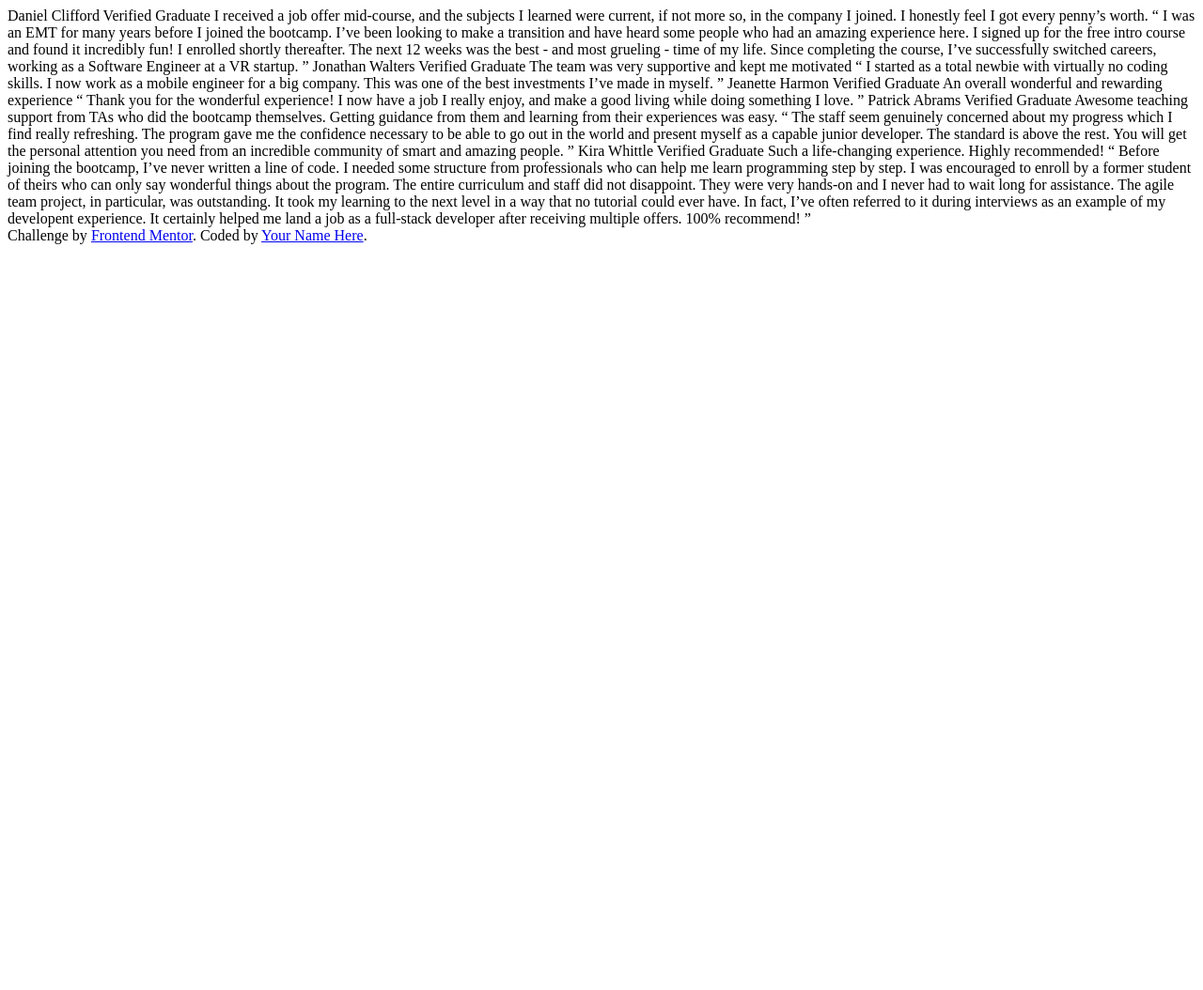
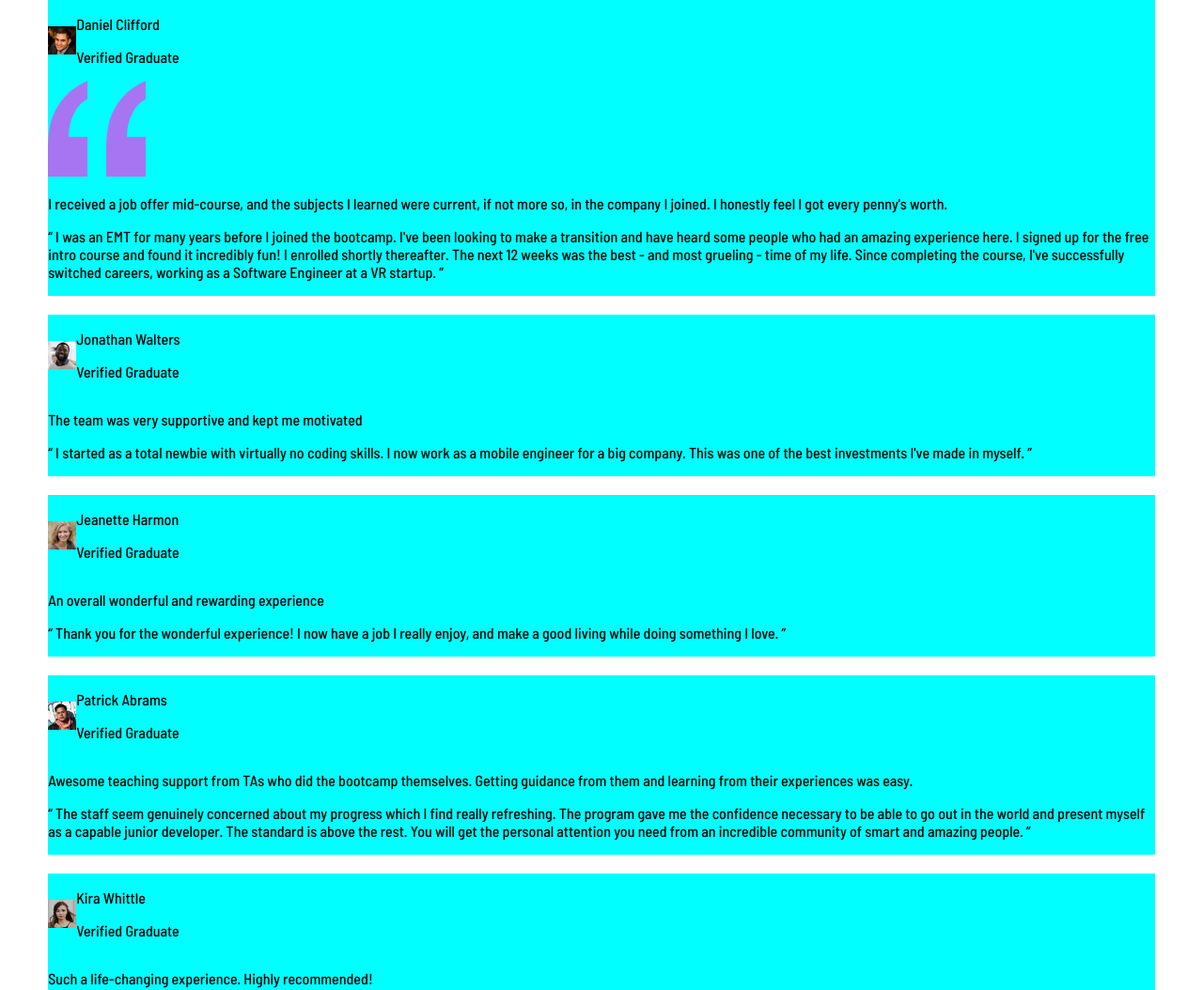
Before and after one commit to bea-jpg/testimonials-grid-section-main, a plain HTML site: page index.html in a window 1280 px wide. Shown: the top 1054 px of the page at 94% size. Before the commit the page ends 800 px from the top, so only its background shows below. Drawn offline with Linux system fonts and the light colour scheme.

Commit message:
Second Commit

```diff
--- a/index.html
+++ b/index.html
@@ -1,71 +1,140 @@
 <!DOCTYPE html>
 <html lang="en">
+
 <head>
   <meta charset="UTF-8">
-  <meta name="viewport" content="width=device-width, initial-scale=1.0"> <!-- displays site properly based on user's device -->
+  <meta name="viewport" content="width=device-width, initial-scale=1.0">
+  <!-- displays site properly based on user's device -->
 
   <link rel="icon" type="image/png" sizes="32x32" href="./images/favicon-32x32.png">
 
-  <title>Frontend Mentor | [Challenge Name Here]</title>
+  <!-- Fonts -->
+  <link rel="preconnect" href="https://fonts.googleapis.com">
+  <link rel="preconnect" href="https://fonts.gstatic.com" crossorigin>
+  <link href="https://fonts.googleapis.com/css2?family=Barlow+Semi+Condensed:wght@500;600&display=swap" rel="stylesheet">
+
+  <!-- Style -->
+  <link rel="stylesheet" href="./style.css">
+
+  <title>Frontend Mentor | Testimonials Grid Section</title>
 
 </head>
+
 <body>
-  Daniel Clifford
-  Verified Graduate
+  <div class="container">
+    <main>
+      <div class="cards">
 
+        <div class="card" id="card1">
+          <div class="user">
+            <img src="./images/image-daniel.jpg" alt="">
+            <div class="info">
+              <p class="name">Daniel Clifford</p>
+              <p class="verified">Verified Graduate</p>
+            </div>
+          </div>
+
+          <img src="./images/bg-pattern-quotation.svg" alt="">
+          <p class="impression">
             I received a job offer mid-course, and the subjects I learned were current, if not more so,
-  in the company I joined. I honestly feel I got every penny’s worth.
-
-  “ I was an EMT for many years before I joined the bootcamp. I’ve been looking to make a
+            in the company I joined. I honestly feel I got every penny's worth.
+          </p>
+          <p>
+            “ I was an EMT for many years before I joined the bootcamp. I've been looking to make a
             transition and have heard some people who had an amazing experience here. I signed up
             for the free intro course and found it incredibly fun! I enrolled shortly thereafter.
             The next 12 weeks was the best - and most grueling - time of my life. Since completing
-  the course, I’ve successfully switched careers, working as a Software Engineer at a VR startup. ”
+            the course, I've successfully switched careers, working as a Software Engineer at a VR startup. ”
+          </p>
+        </div>
 
-  Jonathan Walters
-  Verified Graduate
+        <div class="card" id="card2">
+          <div class="user">
+            <img src="./images/image-jonathan.jpg" alt="">
+            <div class="info">
+              <p class="name">Jonathan Walters</p>
+              <p class="verified">Verified Graduate</p>
+            </div>
+          </div>
 
+          <p class="impression">
             The team was very supportive and kept me motivated
+          </p>
+          <p>
+            “ I started as a total newbie with virtually no coding skills. I now work as a mobile engineer
+            for a big company. This was one of the best investments I've made in myself. ”
+          </p>
+        </div>
 
-  “ I started as a total newbie with virtually no coding skills. I now work as a mobile engineer
-  for a big company. This was one of the best investments I’ve made in myself. ”
+        <div class="card" id="card3">
+          <div class="user">
+            <img src="./images/image-jeanette.jpg" alt="">
+            <div class="info">
+              <p class="name">Jeanette Harmon</p>
+              <p class="verified">Verified Graduate</p>
+            </div>
+          </div>
 
-  Jeanette Harmon
-  Verified Graduate
-
+          <p class="impression">
             An overall wonderful and rewarding experience
-
+          </p>
+          <p>
             “ Thank you for the wonderful experience! I now have a job I really enjoy, and make a good living
             while doing something I love. ”
+          </p>
+        </div>
+        <div class="card" id="card4">
+          <div class="user">
+            <img src="./images/image-patrick.jpg" alt="">
+            <div class="info">
+              <p class="name">Patrick Abrams</p>
+              <p class="verified">Verified Graduate</p>
+            </div>
+          </div>
 
-  Patrick Abrams
-  Verified Graduate
-
+          <p class="impression">
             Awesome teaching support from TAs who did the bootcamp themselves. Getting guidance from them and
             learning from their experiences was easy.
-
+          </p>
+          <p>
             “ The staff seem genuinely concerned about my progress which I find really refreshing. The program
             gave me the confidence necessary to be able to go out in the world and present myself as a capable
             junior developer. The standard is above the rest. You will get the personal attention you need from
             an incredible community of smart and amazing people. ”
-
-  Kira Whittle
-  Verified Graduate
-
+          </p>
+        </div>
+        <div class="card" id="card5">
+          <div class="user">
+            <img src="./images/image-kira.jpg" alt="">
+            <div class="info">
+              <p class="name">Kira Whittle</p>
+              <p class="verified">Verified Graduate</p>
+            </div>
+          </div>
+          <p class="impression">
             Such a life-changing experience. Highly recommended!
-
-  “ Before joining the bootcamp, I’ve never written a line of code. I needed some structure from
+          </p>
+          <p>
+            “ Before joining the bootcamp, I've never written a line of code. I needed some structure from
             professionals who can help me learn programming step by step. I was encouraged to enroll by a former
             student of theirs who can only say wonderful things about the program. The entire curriculum and staff
             did not disappoint. They were very hands-on and I never had to wait long for assistance. The agile team
             project, in particular, was outstanding. It took my learning to the next level in a way that no tutorial
-  could ever have. In fact, I’ve often referred to it during interviews as an example of my developent
+            could ever have. In fact, I've often referred to it during interviews as an example of my developent
             experience. It certainly helped me land a job as a full-stack developer after receiving multiple offers.
             100% recommend! ”
+          </p>
+        </div>
 
-  <div class="attribution">
+      </div>
+
+    </main>
+  </div>
+
+  <footer class="attribution">
     Challenge by <a href="https://www.frontendmentor.io?ref=challenge" target="_blank">Frontend Mentor</a>.
-    Coded by <a href="#">Your Name Here</a>.
-  </div>
+    Coded by <a href="https://github.com/bea-jpg/">Bea</a>.
+  </footer>
 </body>
+
 </html>
--- /dev/null
+++ b/style.css
@@ -0,0 +1,43 @@
+:root{
+    --moderate-violet: hsl(263, 55%, 52%);
+    --very-dark-greyish-blue: hsl(217, 19%, 35%);
+    --very-dark-blackish-blue: hsl(219, 29%, 14%);
+
+    --light-grey: hsl(0, 0%, 81%);
+    --light-greyish-blue: hsl(210, 46%, 95%);
+
+    --weight-medium: 500;
+    --weight-semibold: 600;
+}
+
+body {
+    box-sizing: border-box;
+    margin: 0;
+    padding: 0;
+
+    font-family: "Barlow Semi Condensed", sans-serif;
+}
+
+/* formatting cards */
+
+.cards {
+    display: flex;
+    flex-direction: column;
+    justify-content: center;
+    align-items: center;
+    gap: 20px;
+    margin: 0 auto;
+}
+
+.card {
+    width: 92%;
+    background-color: aqua;
+}
+
+.user {
+    display: flex;
+    align-items: center;
+}
+.user img{
+    height: 30px;
+}
```
Lines whose indentation alone changed are shown as unchanged.
